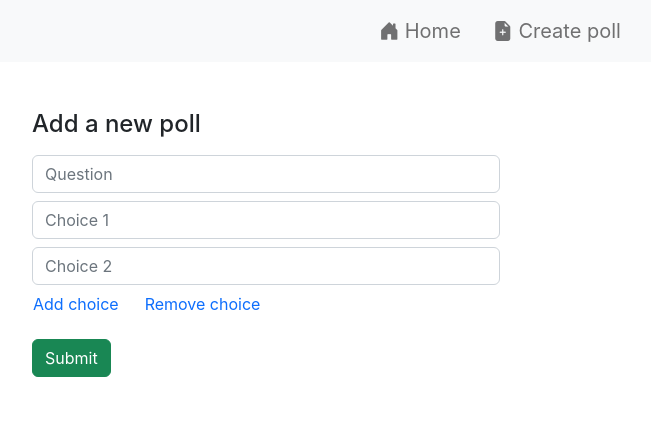
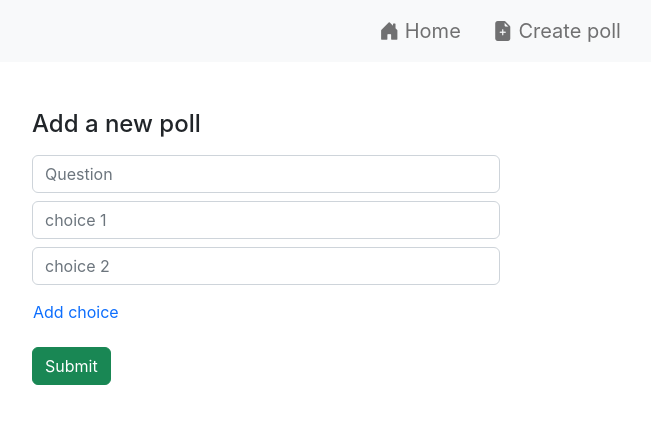
Before and after one commit to nxoo/Polls-App-React, a React (Create React App) app: page /newPoll in a window 1280 px wide. Shown: the top 424 px of the page, without its empty margins (140-791 px from the left). Built offline with nearby package versions, Linux system fonts and the light colour scheme.

Commit message:
add & remove choice input

```diff
--- a/db.json
+++ b/db.json
@@ -7,12 +7,12 @@
         {
           "id": 1,
           "choice": "Man United",
-          "votes": 0
+          "votes": 2
         },
         {
           "id": 2,
           "choice": "Arsenal",
-          "votes": 1
+          "votes": 2
         }
       ],
       "comments": []
@@ -23,12 +23,12 @@
         {
           "id": 1,
           "choice": "Real Madrid",
-          "votes": 2
+          "votes": 3
         },
         {
           "id": 2,
           "choice": "FC Barcelona",
-          "votes": 1
+          "votes": 2
         }
       ],
       "comments": [],
--- a/public/index.html
+++ b/public/index.html
@@ -9,7 +9,6 @@
             name="description"
             content="Web site created using create-react-app"
     />
-    <link rel="apple-touch-icon" href="%PUBLIC_URL%/logo192.png"/>
     <!--
       manifest.json provides metadata used when your web app is installed on a
       user's mobile device or desktop. See https://developers.google.com/web/fundamentals/web-app-manifest/
--- a/src/components/newPoll.js
+++ b/src/components/newPoll.js
@@ -1,31 +1,66 @@
-import React from "react";
-
+import React, {useState} from "react";
 
 export default function newPoll() {
+    const [question, setQuestion] = useState('')
+    const [choices, setChoices] = useState([{value: ''}, {value: ''}])
     let host = window.location.href
     let url = 'https://nxoo-json-server.herokuapp.com/polls/'
     if (host.includes('localhost')) {
         url = 'http://localhost:8000/polls/'
         //url = 'https://nxoo-json-server.herokuapp.com/polls/'
     }
-    console.log(url)
+
+    function handleChange(e, index) {
+        e.preventDefault()
+        let newState = choices
+        newState[index]['value'] = e.target.value
+        setChoices(newState)
+        console.log(url, question, index, choices)
+    }
+
+    function addChoice(e) {
+        e.preventDefault()
+        setChoices(choices => [...choices, {value: ''}])
+    }
+
+    function removeChoice(e, i) {
+        e.preventDefault()
+        const newState = choices.filter((x, index) => index !== i);
+        setChoices(newState)
+    }
 
     return (
         <div className="col-sm-6">
             <h4 className="mb-3">Add a new poll</h4>
             <form>
                 <div className="mb-2">
-                    <input type="text" className="form-control" id="question" placeholder="Question"/>
+                    <input
+                        type="text"
+                        className="form-control"
+                        id="question"
+                        placeholder="Question"
+                        onChange={(e) => setQuestion(e.target.value)}
+                    />
                 </div>
-                <div className="mb-2">
-                    <input type="text" className="form-control" id="choice1" placeholder="Choice 1"/>
-                </div>
-                <div className="mb-0">
-                    <input type="text" className="form-control" id="choice2" placeholder="Choice 2"/>
-                </div>
+                {choices.map((choice, index) => (
+                    <div key={index} className="input-group mb-2">
+                        <input
+                            type="text"
+                            className="form-control"
+                            id={`${index + 1}`}
+                            placeholder={`choice ${index + 1}`}
+                            onChange={(e) => handleChange(e, index)}
+                        />
+                        {index < 2 ? null :
+                            <button className="btn btn-outline-secondary" type="button" id="button-addon2"
+                                    onClick={(e) => removeChoice(e, index)}
+                            >X</button>}
+                    </div>
+                ))}
                 <div className="mb-3">
-                    <button className="btn btn-link text-decoration-none ps-0">Add choice</button>
-                    <button className="btn btn-link text-decoration-none">Remove choice</button>
+                    <button className="btn btn-link text-decoration-none ps-0"
+                            onClick={(e) => addChoice(e)}>Add choice
+                    </button>
                 </div>
                 <button type="submit" className="btn btn-success">Submit</button>
             </form>
```
Also changed, not shown: public/manifest.json.
